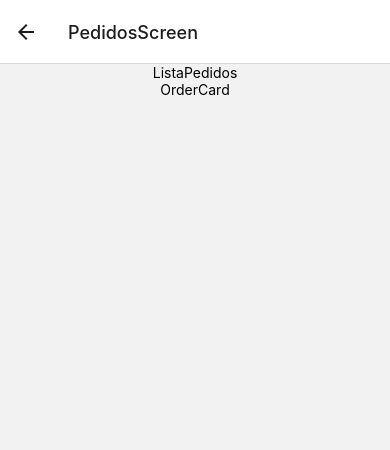
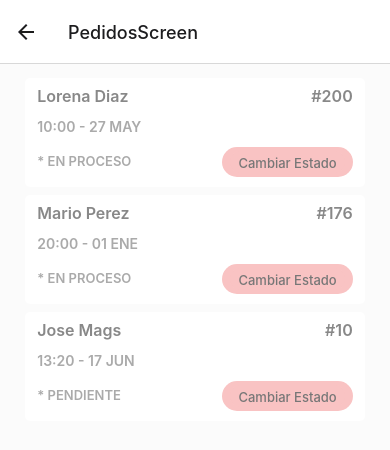
Before and after one commit to ngalex/delicias-frontend, a React Native app: screen /PedidosScreen in a window 390 px wide. Shown: the top 450 px of the page. Built offline with nearby package versions, Linux system fonts and the light colour scheme.

Commit message:
Se agrega: Card component

```diff
--- a/src/components/common/Card.jsx
+++ b/src/components/common/Card.jsx
@@ -1,12 +1,105 @@
 import { StyleSheet, Text, View } from 'react-native'
 import React from 'react'
+// Falta:
+// * configurar el modo orderShortMode que se utilizara para el orderList del Home
+// * configurar boton opcional
 
-export default function Card() {
+//orderMode - orderShortMode - loanMode - productMode - shortMode
+export default function Card(props) {
+  // const { topCol1, topColumn2, middleColumn1, middleColumn2, botCol1, botCol2 } = data;
+  const {data, displayMode} = props;
+
+  const modalHandler = () => {
+    props.modalHandler(data.key);
+  }
+
+  const getTittleButton = () => {
+    switch (displayMode) {
+      case 'productMode':
+      case 'orderMode':
+        return 'Cambiar Estado';
+      case 'loanMode':
+        return 'Finalizar';
+      default:
+        break;
+    }
+  }
+  function renderBottom() {
+    if (props.displayMode !== 'shortMode') {
+      return(
+        <View style={[styles.row, styles.bottom]}>
+          <View>
+            <Text style={[styles.text, styles.bottom]}>* {data.botCol1}</Text>
+          </View>
+          <View style={styles.button}>
+            <Text onPress={() => {modalHandler()}} style={[styles.text, styles.bottom, styles.button]}>{getTittleButton()}</Text>
+          </View>
+        </View>
+      );
+    }
+    return null;
+  }
+
   return (
-    <View>
-      <Text>Card</Text>
+    <View style={styles.cardContainer}>
+      <View style={[styles.row, styles.top]}>
+        <Text style={[styles.text, styles.top]}>{data.topCol1}</Text>
+        <Text style={[styles.text, styles.top]}>#{data.key}</Text>
+      </View>
+      <View style={[styles.row, styles.middleRow]}>
+          <Text style={[styles.text, styles.middle]}>{data.midCol1}</Text>
+          { props.displayMode === 'loanMode' && <Text style={[styles.text, styles.middle]}>{data.midCol2}</Text>}
+      </View>
+      {renderBottom()}
     </View>
   )
 }
 
-const styles = StyleSheet.create({})
+const styles = StyleSheet.create({
+  cardContainer: {
+    paddingVertical: 8,
+    paddingHorizontal: 4,
+    backgroundColor: '#FFF',
+    marginVertical: 4,
+    borderRadius: 5,
+    shadowColor: "#333",
+    elevation: 5,
+    justifyContent: 'center',
+    alignItems: 'center',
+    width: '100%'
+  },
+  text:{
+    fontSize: 16,
+    fontWeight: "600"
+  },
+  row:{
+    flexDirection: 'row',
+    width: '95%',
+    justifyContent: 'space-between'
+  },
+  middleRow: {
+    paddingVertical: 12
+  },
+  top:{
+    color: '#888'
+  },
+  middle: {
+    fontSize: 14,
+    color: '#aaa'
+  },
+  bottom: {
+    fontSize: 13,
+    color: '#aaa',
+    alignItems: 'center',
+    paddingBottom: 2
+  },
+  button:{
+    justifyContent: 'center',
+    backgroundColor: '#F9C3C3',
+    paddingVertical: 4,
+    paddingHorizontal: 8,
+    color: '#777',
+    fontWeight: '500',
+    borderRadius: 15
+  }
+})
--- a/src/components/orders/OrderCard.jsx
+++ b/src/components/orders/OrderCard.jsx
@@ -1,12 +1,18 @@
 import { StyleSheet, Text, View } from 'react-native'
 import React from 'react'
+import Card from './../common/Card';
 
-export default function OrderCard() {
+export default function OrderCard(props) {
+  const {data} = props;
   return (
-    <View>
-      <Text>OrderCard</Text>
+    <View style={styles.listContainer}>
+      <Card data={data} displayMode={props.displayMode}/>
     </View>
   )
 }
 
-const styles = StyleSheet.create({})
+const styles = StyleSheet.create({
+  listContainer: {
+    width: '100%'
+  }
+})
--- a/src/components/orders/OrderCardList.jsx
+++ /dev/null
@@ -1,19 +0,0 @@
-import { StyleSheet, Text, View } from 'react-native'
-import React from 'react'
-import OrderCard from './OrderCard'
-
-export default function OrderCardList() {
-  return (
-    <View style={styles.container}>
-      <Text>ListaPedidos</Text>
-      <OrderCard/>
-    </View>
-  )
-}
-
-const styles = StyleSheet.create({
-    container: {
-        justifyContent: 'center',
-        alignItems: 'center'
-    }
-})
--- /dev/null
+++ b/src/components/orders/OrderList.jsx
@@ -0,0 +1,48 @@
+import { StyleSheet, View } from 'react-native'
+import React, { useState } from 'react'
+import OrderCard from './OrderCard'
+import Card from '../common/Card';
+
+export default function OrderList({displayMode, modalHandler}) {
+  const [dataCard, setDataCard] = useState([
+    {
+      topCol1: "Lorena Diaz",
+      key: 200,
+      midCol1: '10:00 - 27 MAY',
+      midCol2: 'Pedido #9',
+      botCol1: 'EN PROCESO'
+    },
+    {
+    topCol1: 'Mario Perez',
+    key: 176,
+    midCol1: '20:00 - 01 ENE',
+    midCol2: 'Pedido #91',
+    botCol1: 'EN PROCESO'
+    },
+    {
+    topCol1: 'Jose Mags',
+    key: 10,
+    midCol1: '13:20 - 17 JUN',
+    midCol2: 'Pedido #9',
+    botCol1: 'PENDIENTE'
+    }
+  ])
+
+  function openModalHandler(key) {
+    console.log('abrir modal ' + key);
+  }
+  return (
+
+    <View style={styles.container}>
+      {dataCard.map( item =>{
+        return <Card data={item} displayMode={displayMode} modalHandler={modalHandler}/>
+      })}
+    </View>
+  )
+}
+
+const styles = StyleSheet.create({
+    container: {
+      marginHorizontal: 15
+    }
+})
--- a/src/views/home/Home.jsx
+++ b/src/views/home/Home.jsx
@@ -1,18 +1,20 @@
-import { Button, StyleSheet, View } from 'react-native'
+import { Button, StyleSheet,Text, View } from 'react-native'
 import React from 'react'
-import OrderCardList from '../../components/orders/OrderCardList';
+import OrderList from '../../components/orders/OrderList';
 import BigButton from '../../components/common/buttons/BigButton';
 
 export default function Home({ navigation }) {
   return (
     <View style= { styles.container }>
       <View style={ styles.orderListContainer }>
-        <OrderCardList/>
+        <Text style={styles.title}>Pedidos de hoy</Text>
+        <OrderList displayMode={'shortMode'}/>
       </View>
       <View style={styles.wPedidos}>
         <Button onPress={() => navigation.navigate('NuevoPedidoScreen')} title='Nuevo Pedido'/>
         <Button onPress={() => navigation.navigate('PedidosScreen')} title='Mis Pedidos'/>
       </View>
+      <View style={styles.bigButttonContainer}>
         <View style={styles.rowOptions}>
           <BigButton item={'Prestamos'}/>
           <BigButton item={'Clientes'}/>
@@ -22,27 +24,39 @@ export default function Home({ navigation }) {
           <BigButton item={'Productores'}/>
         </View>
       </View>
+    </View>
   )
 }
 
 const styles = StyleSheet.create({
   container: {
-    flex: 1
+    flexGrow: 1,
+    marginHorizontal: 15,
+    marginTop: 20
   },
   wPedidos: {
     flex: 1,
     flexDirection: 'row',
     justifyContent: 'space-around',
+    alignItems: 'center'
   },
   orderListContainer: {
-    flex: 3
+    flex: 3,
+    justifyContent: 'center'
   },
   rowOptions: {
-    flex: 2,
+    flex: 1,
     margin: 5,
     flexDirection: "row",
     borderColor: '#EEEEEE',
     justifyContent: 'center',
     alignSelf: 'center'
+  },
+  bigButttonContainer: {
+    flex: 3,
+  },
+  title: {
+    fontSize: 18,
+    textAlign: 'center'
   }
 })
--- a/src/views/main/main.styles.js
+++ b/src/views/main/main.styles.js
@@ -3,7 +3,6 @@ import Constants from 'expo-constants';
 
 export const mainStyles = StyleSheet.create({
     mainContainer: {
-        marginTop: Constants.statusBarHeight,
         flexGrow: 1
     },
 });
--- a/src/views/orders/Orders.jsx
+++ b/src/views/orders/Orders.jsx
@@ -1,13 +1,24 @@
 import { StyleSheet, Text, View } from 'react-native'
 import React from 'react'
-import OrderCardList from './../../components/orders/OrderCardList';
+import OrderList from '../../components/orders/OrderList';
 
 export default function Pedidos() {
+
+  const modalHandler = (key) => {
+    console.log('abrir modal de detalle pedido ' + key);
+  }
+
   return (
-    <View>
-      <OrderCardList/>
+    <View style={styles.container}>
+      <OrderList displayMode={'orderMode'} modalHandler={modalHandler}/>
     </View>
   )
 }
 
-const styles = StyleSheet.create({})
+const styles = StyleSheet.create({
+  container:{
+    flex: 1,
+    padding: 10,
+    backgroundColor: '#FBFBFB'
+  }
+})
```
Lines whose indentation alone changed are shown as unchanged.
